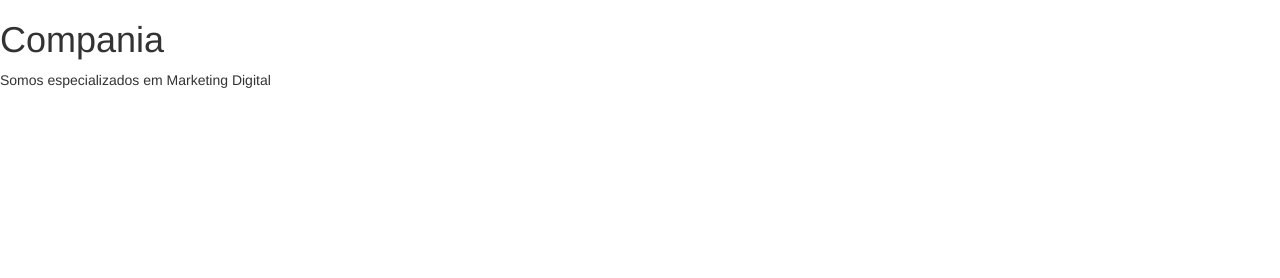
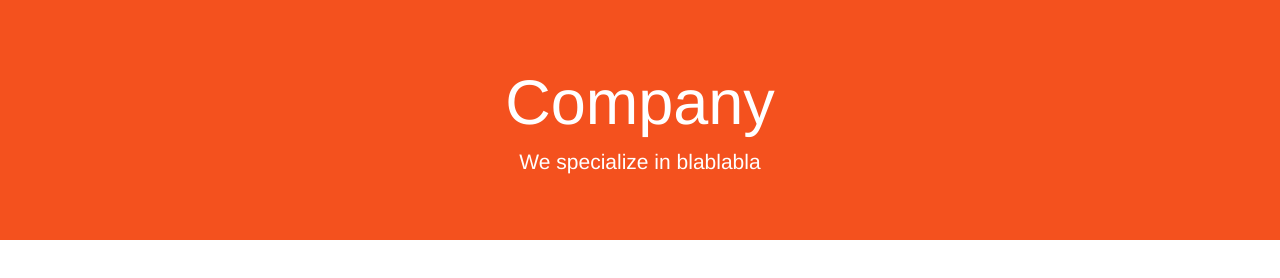
Before and after one commit to mauricioweb/bootstrap_theme_company, a plain HTML site: page public_html/index.html in a window 1280 px wide. Drawn offline with nearby package versions, Linux system fonts and the light colour scheme.

Commit message:
Adicionando cor de fundo e texto central

```diff
--- a/public_html/index.html
+++ b/public_html/index.html
@@ -8,10 +8,20 @@
   <script src="https://ajax.googleapis.com/ajax/libs/jquery/3.5.1/jquery.min.js"></script>
   <script src="https://maxcdn.bootstrapcdn.com/bootstrap/3.4.1/js/bootstrap.min.js"></script>
 </head>
+
+<style>
+    .jumbotron {
+      background-color: #f4511e; /* Orange */
+      color: #ffffff;
+    }
+</style>
+
 <body>
 
-<h1>Compania</h1>
-<p>Somos especializados em Marketing Digital</p>
+    <div class="jumbotron text-center">
+        <h1>Company</h1>
+        <p>We specialize in blablabla</p>
+    </div>
 
 </body>
 </html>
```
